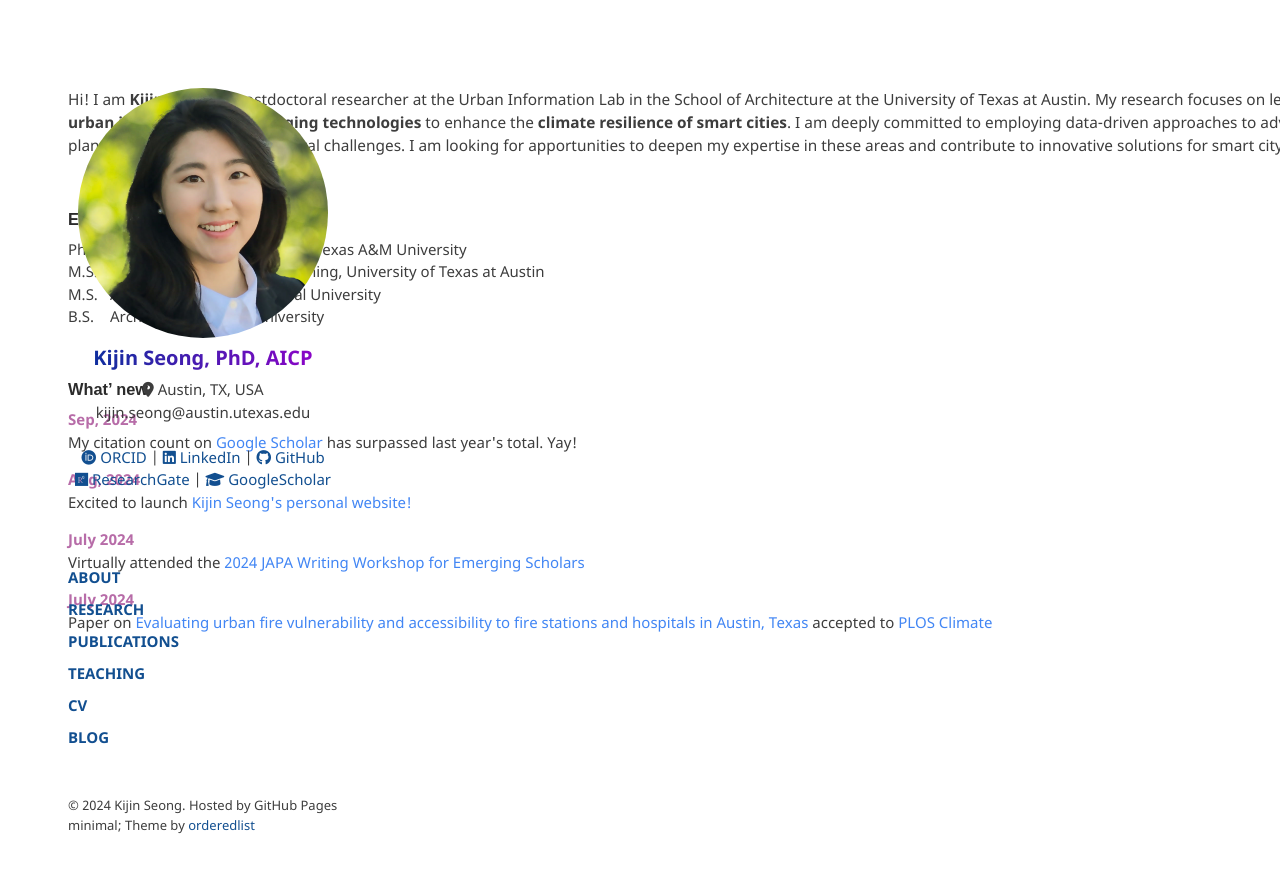
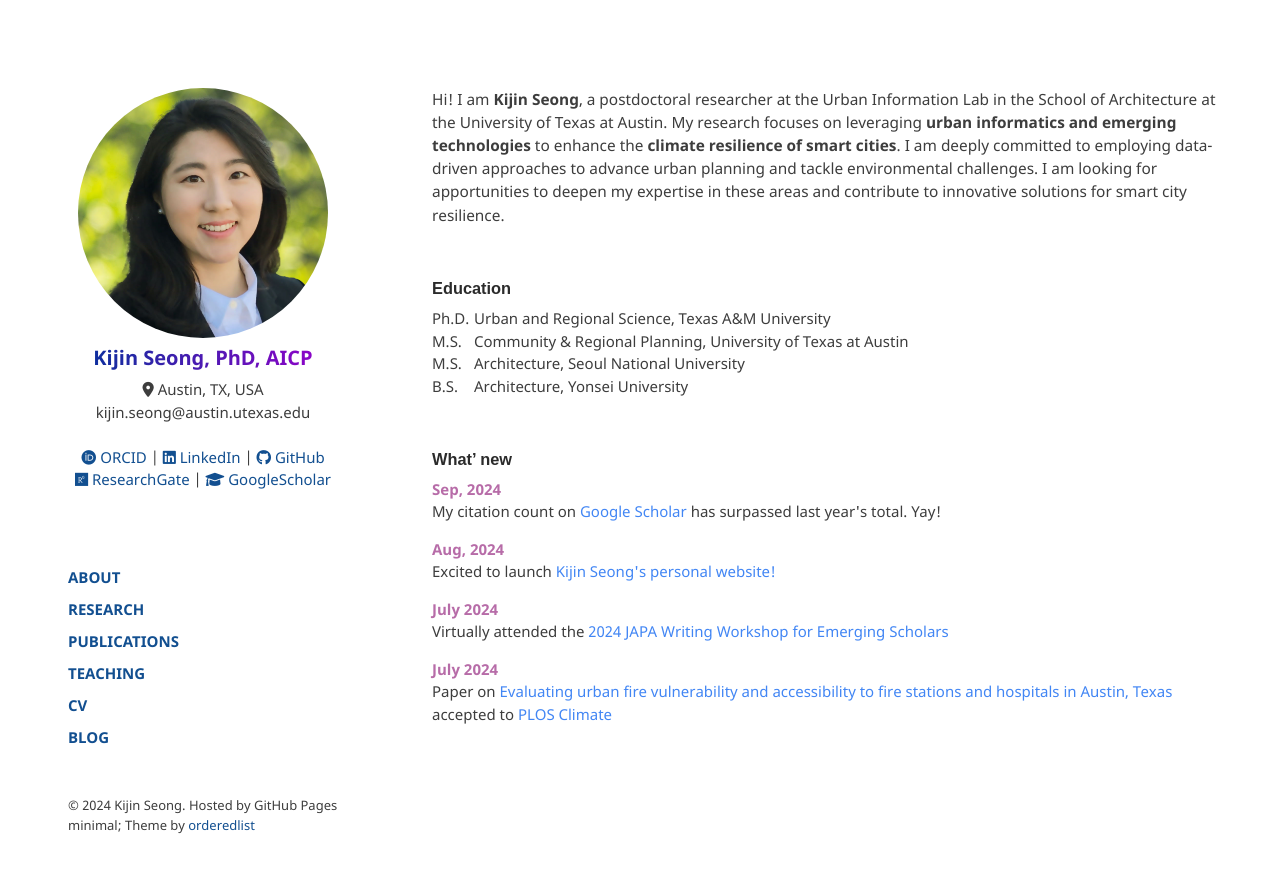
Before and after one commit to kijinseong/kijinseong.github.io, a Jekyll site: the page built from index.md, in a window 1280 px wide. Shown: the top 873 px of the page. Built offline with Jekyll 4.4.1, drawn with Linux system fonts in a browser that asks for light colours.

Commit message:
not sure

```diff
--- a/assets/css/style.scss
+++ b/assets/css/style.scss
@@ -39,7 +39,8 @@ a:hover {
 // Newly added section widths.
 
 .wrapper {
-  width:1300px;
+  max-width:1300px;
+  width: 100%;
   // left side is 270
   // 1200-270 = 930
   // 30px free room
@@ -48,6 +49,7 @@ a:hover {
 }
 
 section {
+  max-width: 800px;
   width: 100%;
   float:right;
   padding-bottom:50px;
```
